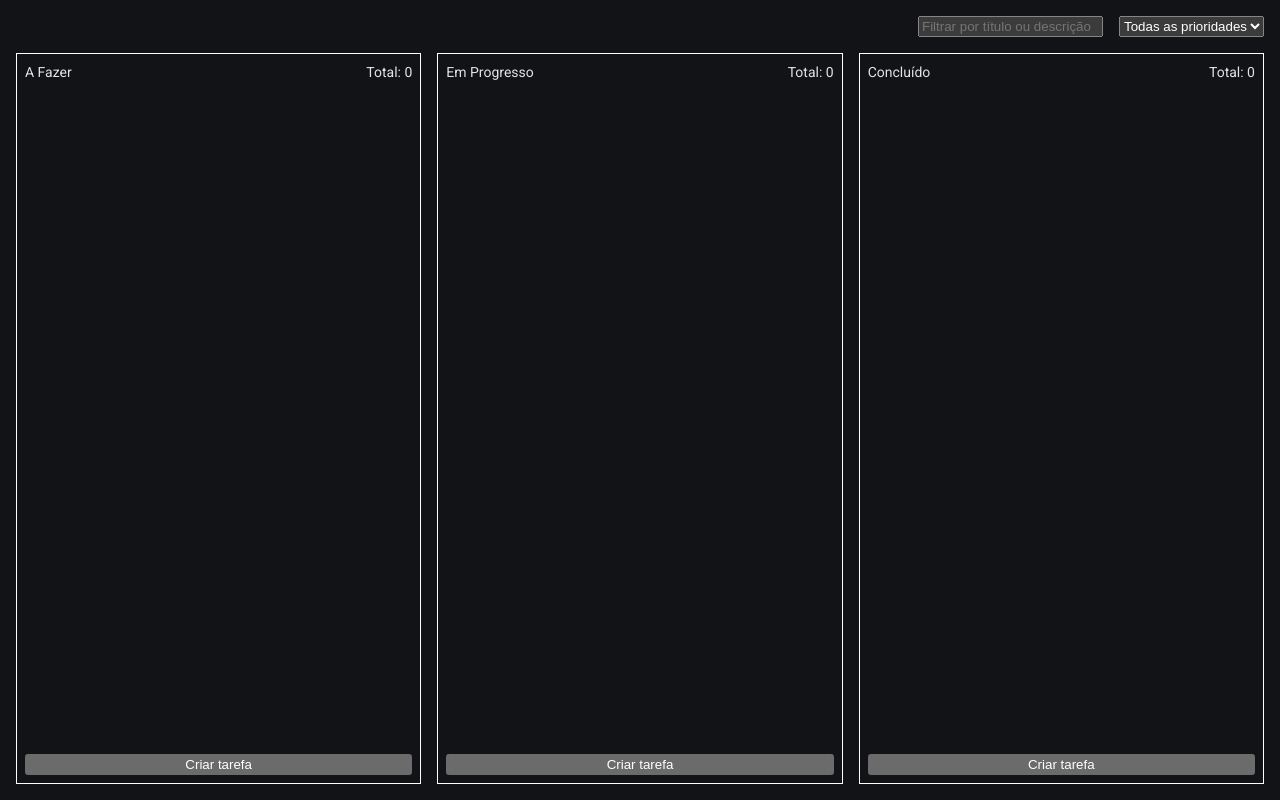
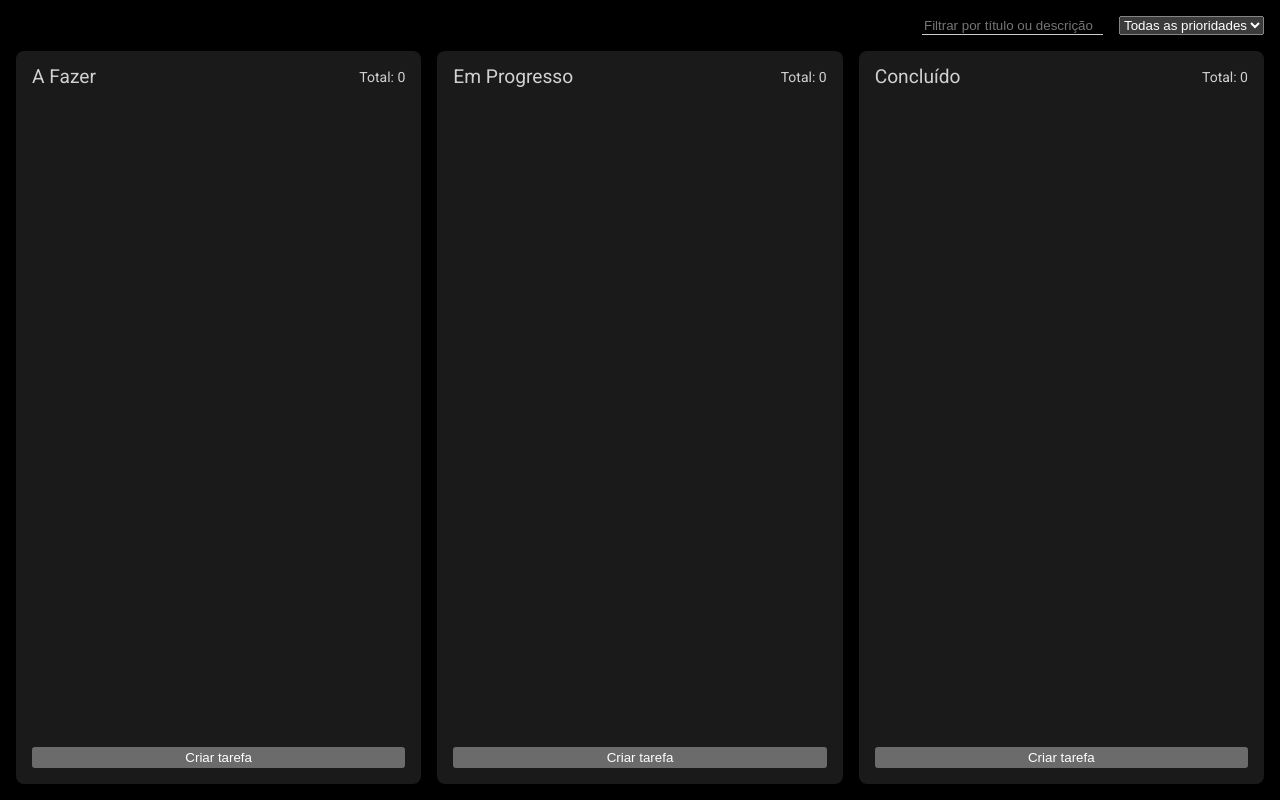
Before and after one commit to Bahiavs/kanban, an Angular app: page /board in a window 1280 px wide. Built offline with nearby package versions, Linux system fonts and the light colour scheme.

Commit message:
style: enhance board layout with improved spacing, background colors, and border radius

```diff
--- a/src/app/pages/board/board.html
+++ b/src/app/pages/board/board.html
@@ -45,7 +45,7 @@
                 }
               </div>
             </div>
-            <div style="display: flex; gap: 1em; margin-top: .5rem;">
+            <div style="display: flex; gap: 1em; margin-top: 1rem;">
               <div>
                 <div>Descrição:</div>
                 <div style="text-align: right; font-size: .8rem">
@@ -56,7 +56,7 @@
                 [formControl]="descriptionCtrlByTaskId()[task.id]"
                 [maxlength]="maxDescriptionChar"
                 (blur)="onDescriptionBlur(task.id, task)"
-                style="flex-grow: 1; height: 5em"
+                style="flex-grow: 1; height: 5em; background: transparent;border-radius: 8px; padding: .5em"
               ></textarea>
             </div>
             <div style="display: flex; gap: 1em; margin-top: .5rem;">
--- a/src/app/pages/board/board.scss
+++ b/src/app/pages/board/board.scss
@@ -6,6 +6,7 @@
   margin-inline: auto;
   padding: 1rem 0;
   box-sizing: border-box;
+  background: black;
 }
 
 .filters {
@@ -25,8 +26,9 @@
 }
 
 .column {
-  border: 1px solid white;
-  padding: .5rem;
+  background: rgb(255 255 255 / 0.1);
+  border-radius: 8px;
+  padding: 1rem;
   height: 100%;
   overflow-y: auto;
   box-sizing: border-box;
@@ -40,22 +42,35 @@
 }
 
 .column-label {
+  font-size: 1.2rem;
   text-align: center;
 }
 
 .drop-list {
   flex-grow: 1;
   overflow-y: auto;
+  margin-top: 1rem;
 }
 
 .task-card {
-  border: 1px solid white;
-  padding: .5rem;
-  margin-top: .5rem;
+  background: black;
+  border-radius: 8px;
+  padding: 1rem;
+  margin-top: 1rem;
   cursor: grab;
+
+  &:first-child {
+    margin: 0;
+  }
 }
 
 .create-task-btn {
-  margin-top: .5rem;
+  margin-top: 1rem;
   float: right;
 }
+
+input {
+  background: transparent;
+  border: none;
+  border-bottom: 1px solid rgb(255 255 255 / 0.8);
+}
--- a/src/styles.scss
+++ b/src/styles.scss
@@ -1,8 +1,3 @@
-// Include theming for Angular Material with `mat.theme()`.
-// This Sass mixin will define CSS variables that are used for styling Angular Material
-// components according to the Material 3 design spec.
-// Learn more about theming and how to use it for your application's
-// custom components at https://material.angular.dev/guide/theming
 @use '@angular/material' as mat;
 
 html {
@@ -20,23 +15,15 @@ html {
 }
 
 body {
-  // Default the application to a light color theme. This can be changed to
-  // `dark` to enable the dark color theme, or to `light dark` to defer to the
-  // user's system settings.
   color-scheme: dark;
 
-  // Set a default background, font and text colors for the application using
-  // Angular Material's system-level CSS variables. Learn more about these
-  // variables at https://material.angular.dev/guide/system-variables
-  background-color: var(--mat-sys-surface);
-  color: var(--mat-sys-on-surface);
+  background-color: black;
+  color: rgb(255 255 255 / 0.8);
   font: var(--mat-sys-body-medium);
 
-  // Reset the user agent margin.
   margin: 0;
   height: 100%;
 }
-/* You can add global styles to this file, and also import other style files */
 
 .cdk-drag-preview {
   box-sizing: border-box;
```
